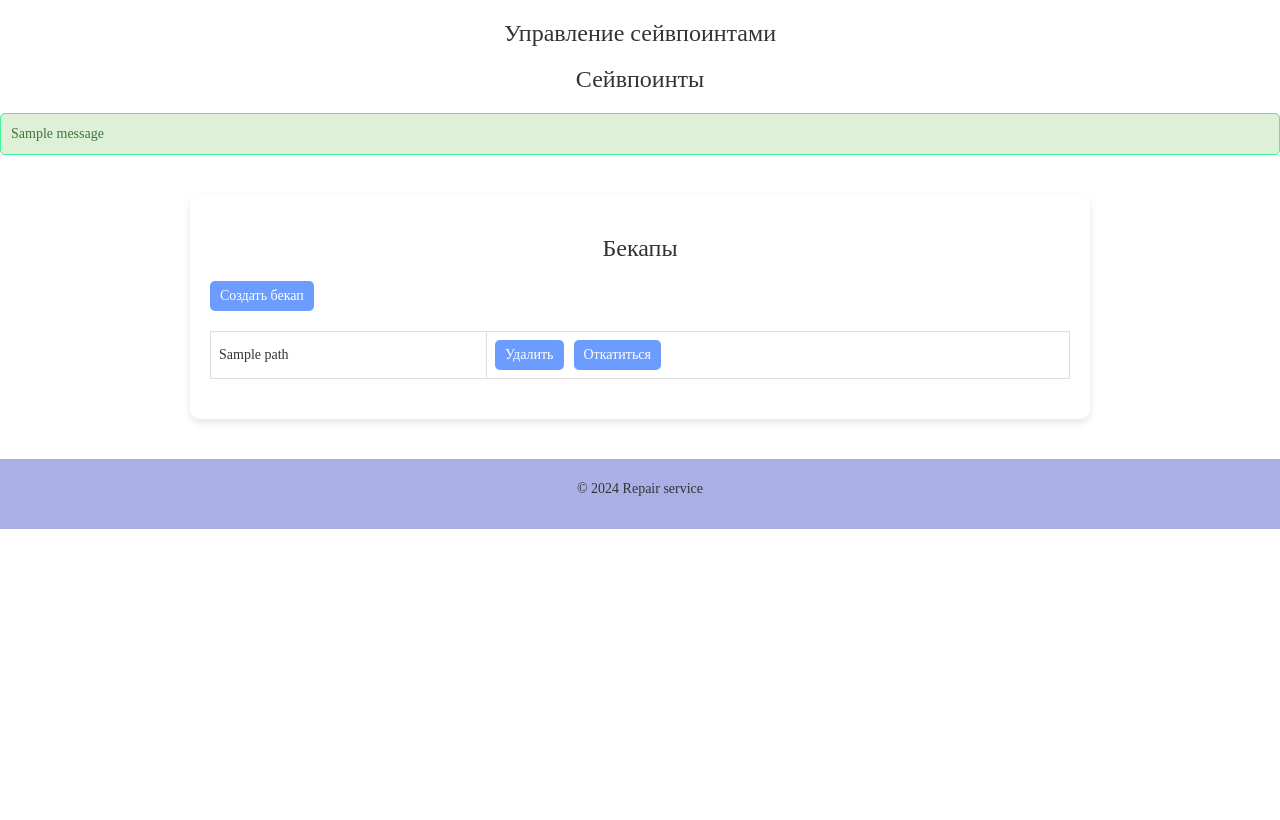
After one commit to loxsvetoch/repair_service, a Flask app: template serviceproj/templates/admin_backup.html in a window 1280 px wide. The commit adds this page. Run offline with Flask 3, Linux system fonts and the light colour scheme; the template is opened without the code that fills it: most values are stand-ins (such as "Sample title", 1, 10 or a date in 2020); one stand-in notice (Sample message) is shown; parts of the project's set-up code (start-up, migrations or seed data) failed here and were passed over; some libraries are stand-ins or nearby versions.

Commit message:
updates and fixes

```diff
--- /dev/null
+++ b/serviceproj/queries/functions.sql
@@ -0,0 +1,40 @@
+-- Active: 1727391738259@@127.0.0.1@5432@servicebase
+-- CREATE EXTENSION plsh;
+
+CREATE OR REPLACE FUNCTION public.create_dump(dump_path TEXT)
+RETURNS VOID AS $$
+#!/bin/bash
+sudo -u postgres pg_dump -Fc -U postgres -d servicebase -f "$1"
+$$ LANGUAGE plsh;
+
+
+-- sudo -u postgres pg_restore '--clean' '--create' '--disable-triggers' -U postgres -d servicebase "$1"
+
+CREATE OR REPLACE FUNCTION public.restore_dump(dump_path TEXT)
+RETURNS VOID AS $$
+#!/bin/bash
+sudo -u postgres pg_restore --clean --create --disable-triggers -U postgres -d servicebase "$1"
+$$ LANGUAGE plsh;
+
+CREATE EXTENSION plsh;
+
+CREATE OR REPLACE FUNCTION public.restore_dump(dump_path TEXT)
+RETURNS VOID AS $$
+#!/bin/bash
+sudo psql -U postgres -c "DROP DATABASE IF EXISTS test_servicebase;"
+sudo -u postgres pg_restore '--clean' '--create' '--disable-triggers' -U postgres -d servicebase "$1"
+$$ LANGUAGE plsh;
+
+SELECT public.restore_dump('/tmp/dump-2024-12-26-15.dump');
+
+
+CREATE OR REPLACE FUNCTION public.delete_dump(dump_path TEXT)
+RETURNS VOID AS $$
+#!/bin/bash
+rm -f "$1"
+$$ LANGUAGE plsh;
+
+
+
+SELECT public.create_dump('/tmp/dumpfile1.dump');
+SELECT public.delete_dump('/tmp/dumpfile.dump');
--- a/serviceproj/static/css/style.css
+++ b/serviceproj/static/css/style.css
@@ -350,3 +350,42 @@ button:hover {
   border-radius: 10px;
   box-shadow: 0 4px 8px rgba(0, 0, 0, 0.1);
 }
+
+
+
+
+table {
+  width: 100%;
+  border-collapse: collapse;
+  margin: 20px 0;
+}
+th, td {
+  border: 1px solid #ddd;
+  padding: 8px;
+  text-align: left;
+}
+tr:nth-child(even) {
+  background-color: #f2f2f2;
+}
+th {
+  background-color: #f2f2f2;
+  color: black;
+}
+td {
+  vertical-align: middle;
+}
+.actions {
+  display: flex;
+  gap: 10px;
+}
+button {
+  background-color: #6c9cff;
+  color: white;
+  border: none;
+  padding: 5px 10px;
+  cursor: pointer;
+  border-radius: 5px;
+}
+button:hover {
+  background-color: #5687cc;
+}
--- /dev/null
+++ b/serviceproj/templates/admin_backup.html
@@ -0,0 +1,59 @@
+{% extends 'base.html' %}
+
+{% block content %}
+  <h1>Управление сейвпоинтами</h1>
+
+  <h1>Сейвпоинты</h1>
+  <head>
+    <meta charset="UTF-8">
+    <title>Savepoints</title>
+</head>
+
+<body>
+  {% with messages = get_flashed_messages(with_categories=true) %}
+  {% if messages %}
+  <div class="flashes">
+      {% for category, message in messages %}
+      <div class="flash {{ category }}">{{ message }}</div>
+      {% endfor %}
+  </div>
+  {% endif %}
+  {% endwith %}
+  <div class="profile-container">
+      <h1>Бекапы</h1>
+
+      <form action="{{ url_for('backup.create_backup') }}" method="post" style="margin-bottom: 20px;">
+          <button type="submit">Создать бекап</button>
+      </form>
+
+      <table>
+          <tbody>
+              {% for path in pathes %}
+              <tr>
+                  <td>{{ path }}</td>
+                  <td>
+                      <div class="actions">
+                          <form action="{{ url_for('backup.delete_backup', path=path) }}" method="post" style="margin: 0;">
+                              <input type="hidden" name="path" value="{{ path }}">
+                              <button type="submit">Удалить</button>
+                          </form>
+                          <form action="{{ url_for('backup.restore_backup', path=path) }}" method="post" style="margin: 0;">
+                              <input type="hidden" name="path" value="{{ path }}">
+                              <button type="submit">Откатиться</button>
+                          </form>
+                      </div>
+                  </td>
+              </tr>
+              {% else %}
+              <tr>
+                  <td colspan="2" style="text-align: center;">Нет задач</td>
+              </tr>
+              {% endfor %}
+          </tbody>
+      </table>
+
+  </div>
+</body>
+
+
+{% endblock %}
--- a/serviceproj/views/repair.py
+++ b/serviceproj/views/repair.py
@@ -36,16 +36,12 @@ def filter_workshop_services():
     role = Role.query.filter_by(id=user.role_id).first()
     if role.role_name != 'employee':
         abort(403)
-
     workshop_service_data = db.session.execute(text("SELECT * FROM get_workshop_services(:service_id)"), {'service_id': current_user.service_id}).fetchall()
-
-
     workshop_services = [
-        {"description": ws[1], "cost": ws[2]}  # Убедитесь, что индексы правильные
+        {"description": ws[1], "cost": ws[2]}
         for ws in workshop_service_data
     ]
     return jsonify(workshop_services)
-
 
 @repair_bp.route("/calc_order/", methods=['GET', 'POST'])
 @login_required
```
Also changed, not shown: serviceproj/__init__.py (+22 -22 lines), serviceproj/adminuser.py (+4 -8 lines), serviceproj/models.py (+8 -0 lines), serviceproj/queries/triggers.sql (added, +80 -0 lines), serviceproj/templates/admin_profile.html (+9 -1 lines), serviceproj/views/admin_backup.py (added, +67 -0 lines), serviceproj/views/auth.py (+14 -13 lines), serviceproj/views/order.py (+57 -26 lines), serviceproj/views/profile.py (+67 -80 lines), app.py (line endings or trailing spaces).
